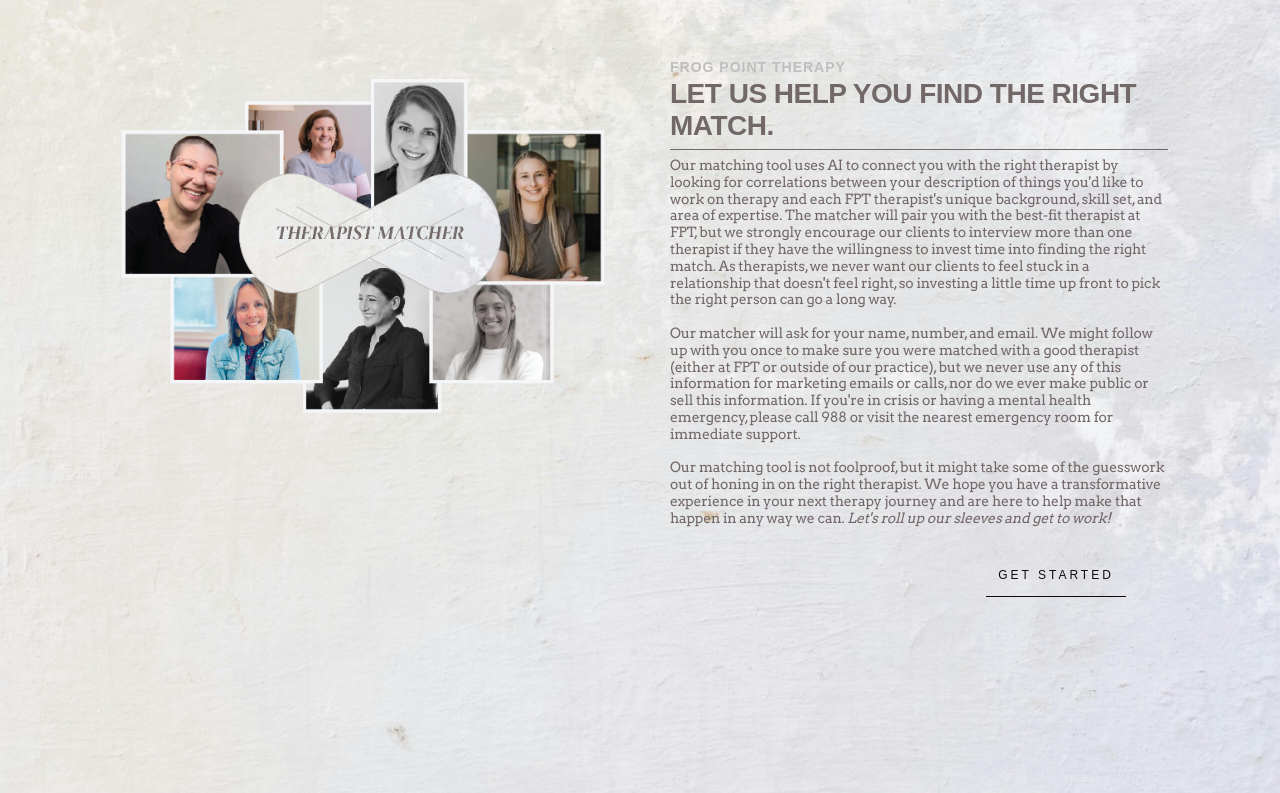
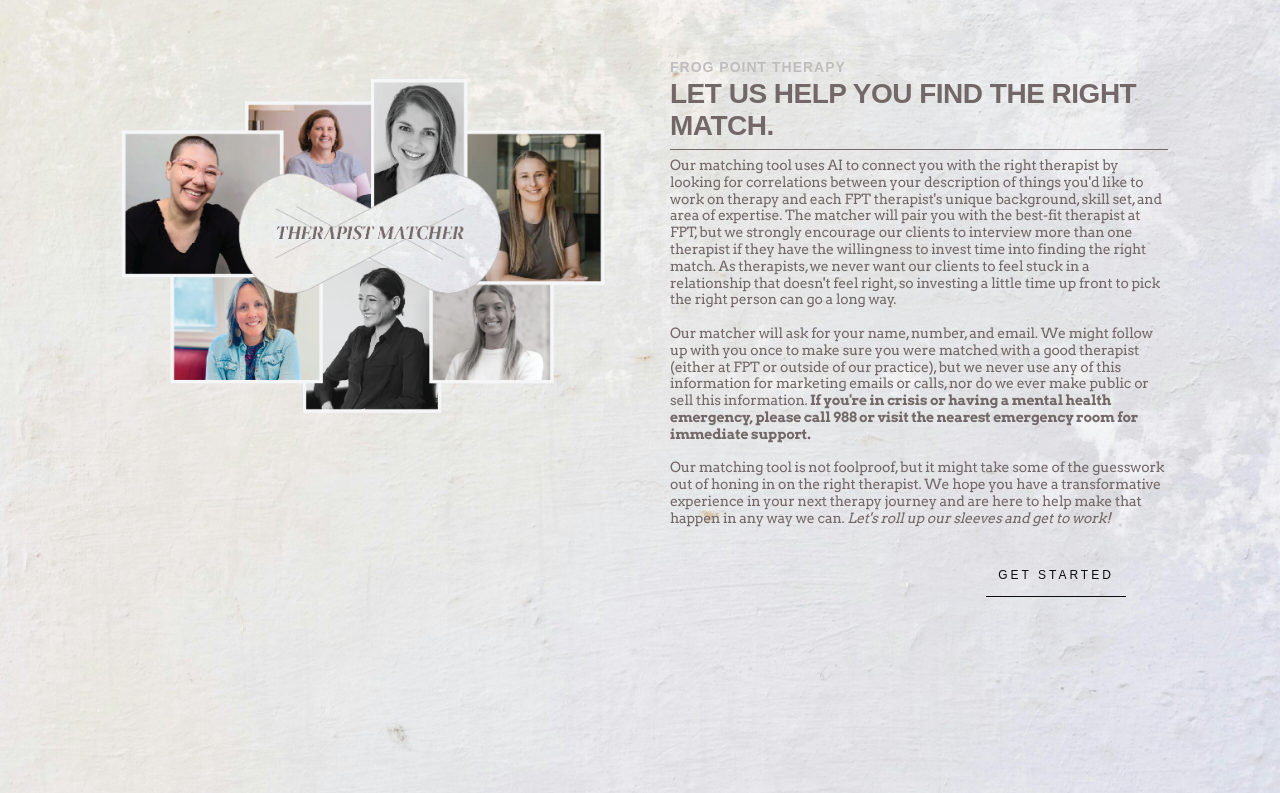
Before and after one commit to ericulley/therapist-matcher, a plain HTML site: page frontend/src/index.html in a window 1280 px wide. Shown: the part 139-932 px from the top of the page. Drawn offline with nearby package versions, Linux system fonts and the light colour scheme; a web font is replaced by a local one.

Commit message:
strong tag to bold text

```diff
--- a/frontend/src/index.html
+++ b/frontend/src/index.html
@@ -34,7 +34,7 @@
             <p>
               Our matching tool uses AI to connect you with the right therapist by looking for correlations between your description of things you'd like to work on therapy and each FPT therapist's unique background, skill set, and area of expertise. The matcher will pair you with the best-fit therapist at FPT, but we strongly encourage our clients to interview more than one therapist if they have the willingness to invest time into finding the right match. As therapists, we never want our clients to feel stuck in a relationship that doesn't feel right, so investing a little time up front to pick the right person can go a long way. <br />
               <br />
-              Our matcher will ask for your name, number, and email. We might follow up with you once to make sure you were matched with a good therapist (either at FPT or outside of our practice), but we never use any of this information for marketing emails or calls, nor do we ever make public or sell this information. If you're in crisis or having a mental health emergency, please call 988 or visit the nearest emergency room for immediate support. <br />
+              Our matcher will ask for your name, number, and email. We might follow up with you once to make sure you were matched with a good therapist (either at FPT or outside of our practice), but we never use any of this information for marketing emails or calls, nor do we ever make public or sell this information.<strong> If you're in crisis or having a mental health emergency, please call 988 or visit the nearest emergency room for immediate support.</strong> <br />
               <br />
               Our matching tool is not foolproof, but it might take some of the guesswork out of honing in on the right therapist. We hope you have a transformative experience in your next therapy journey and are here to help make that happen in any way we can. <em> Let's roll up our sleeves and get to work!</em>
             </p>
--- a/frontend/src/styles.css
+++ b/frontend/src/styles.css
@@ -189,6 +189,9 @@ main {
   font-weight: 100;
 }
 
+.intro-page p strong {
+  font-weight: 700;
+}
 .question-group {
   margin-bottom: 2rem;
 }
```
